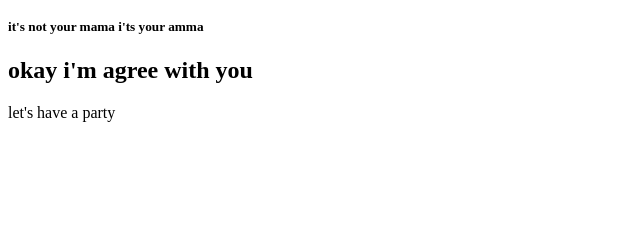
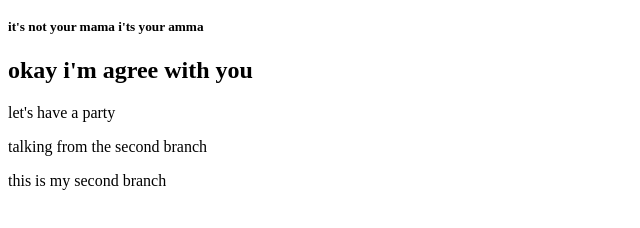
Before and after one commit to mominulRidoy5/my-first-websites, a plain HTML site: page index.html in a window 1280 px wide. Shown: the part 148-376 px from the top of the page, without its empty margins (0-640 px from the left). Drawn offline with Linux system fonts and the light colour scheme.

Commit message:
learnung about second branch

```diff
--- a/index.html
+++ b/index.html
@@ -13,6 +13,10 @@
     <h5>it's not your mama i'ts your amma</h5>
 <h2> okay i'm agree with you</h2>
 <p>let's have a party</p>
+
+<p>talking from the second branch</p>
+<p>this is my second branch</p>
 <img src="flag.jpg" alt="">
+
 </body>
 </html>
```
